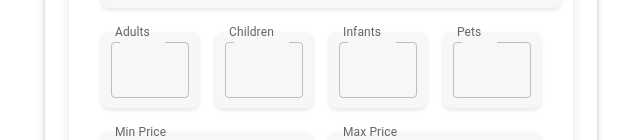
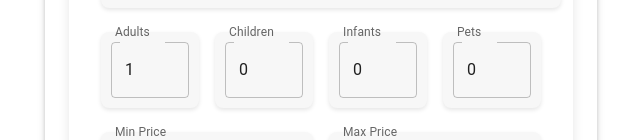
Before and after one commit to royh02/autobnb, a React (Create React App) app in the folder autobnb-app/: page / in a window 1280 px wide. Shown: the part 464-604 px from the top of the page, without its empty margins (319-959 px from the left). Built offline with nearby package versions, Linux system fonts and the light colour scheme.

Commit message:
fix form

```diff
--- a/autobnb-app/src/components/Form.js
+++ b/autobnb-app/src/components/Form.js
@@ -52,7 +52,12 @@ const Form = () => {
     location: "",
     checkIn: "",
     checkOut: "",
-    guests: 1,
+    guests: {
+      adults: 1,
+      children: 0,
+      infants: 0,
+      pets: 0
+    },
     priceMin: "",
     priceMax: "",
     bedrooms: 1,
```
